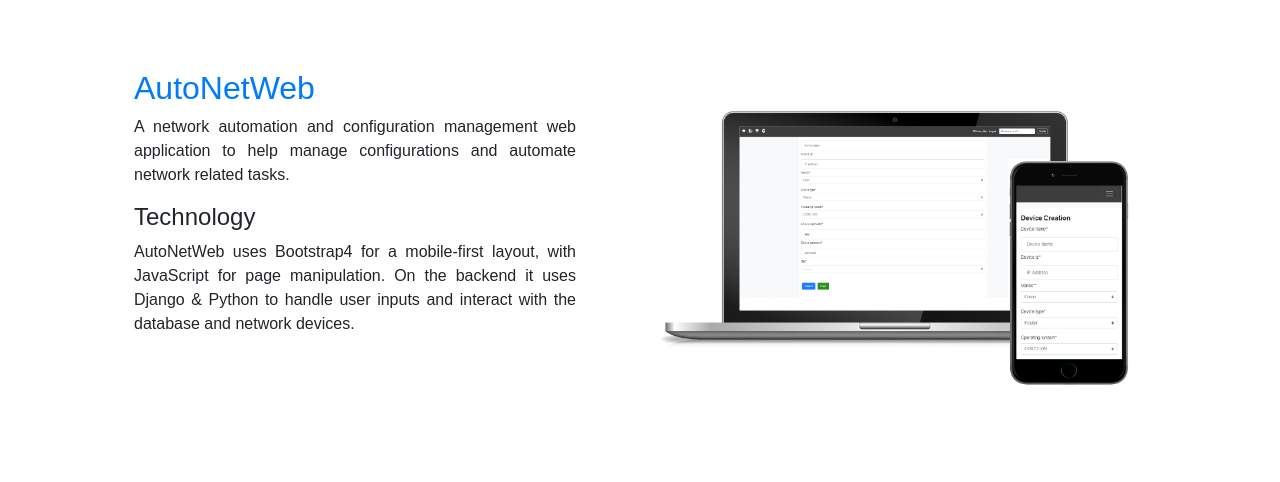
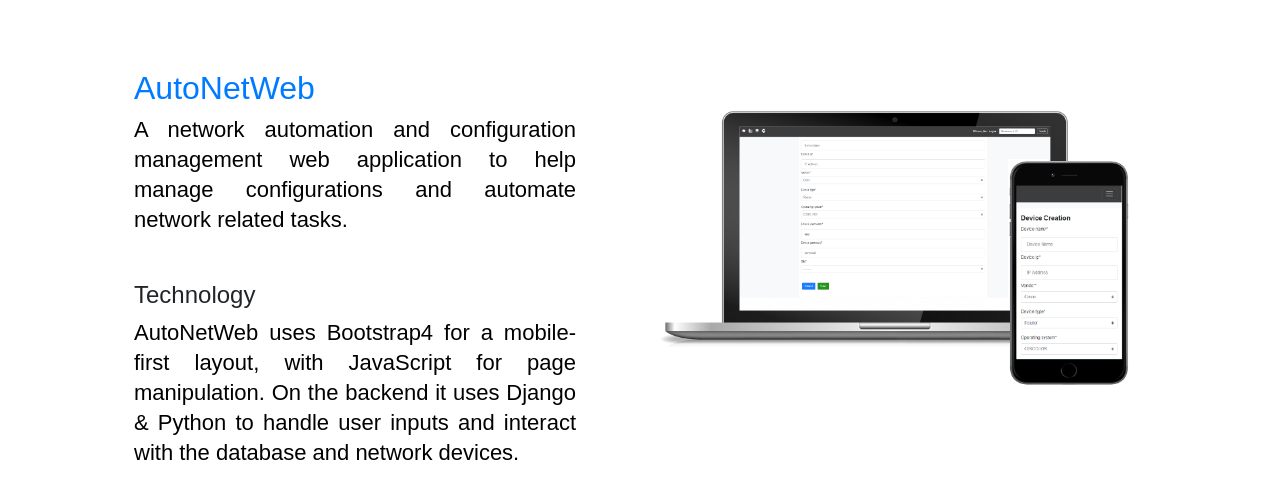
Before and after one commit to Franciscosencion/franciscosencion.github.io, a plain HTML site: page index.html in a window 1280 px wide. Shown: the part 1536-2018 px from the top of the page. Drawn offline with nearby package versions, Linux system fonts and the light colour scheme.

Commit message:
changed font size and line-height for project description

```diff
--- a/css/main.css
+++ b/css/main.css
@@ -243,7 +243,11 @@ figure figcaption {
 }
 
 .projects_autonetweb p{
+	color: #000;
+	font-size: 1.375rem;
 	text-align: justify;
+	line-height: 1.875rem;
+	padding-bottom: 1.875rem;
 }
 
 #techlogo_container {
```
